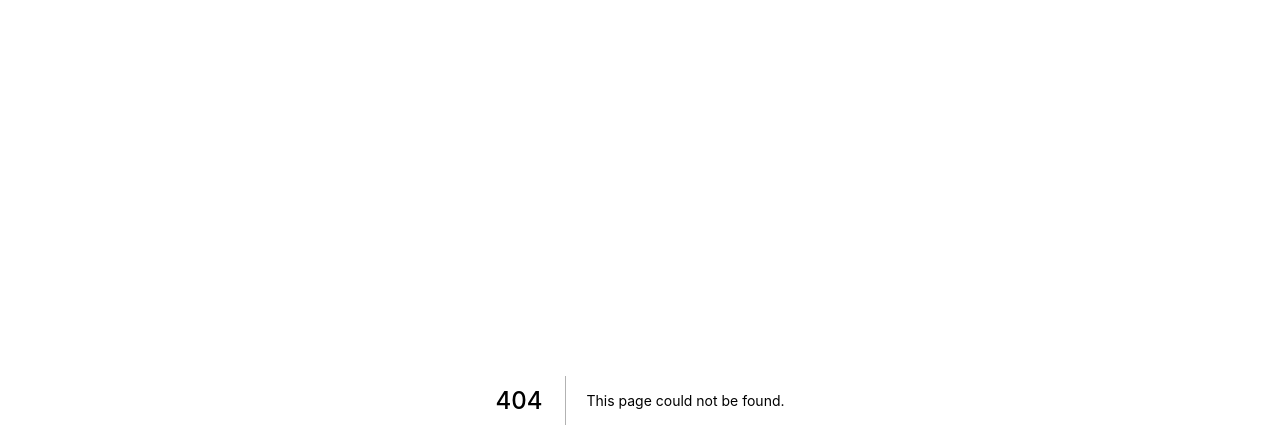
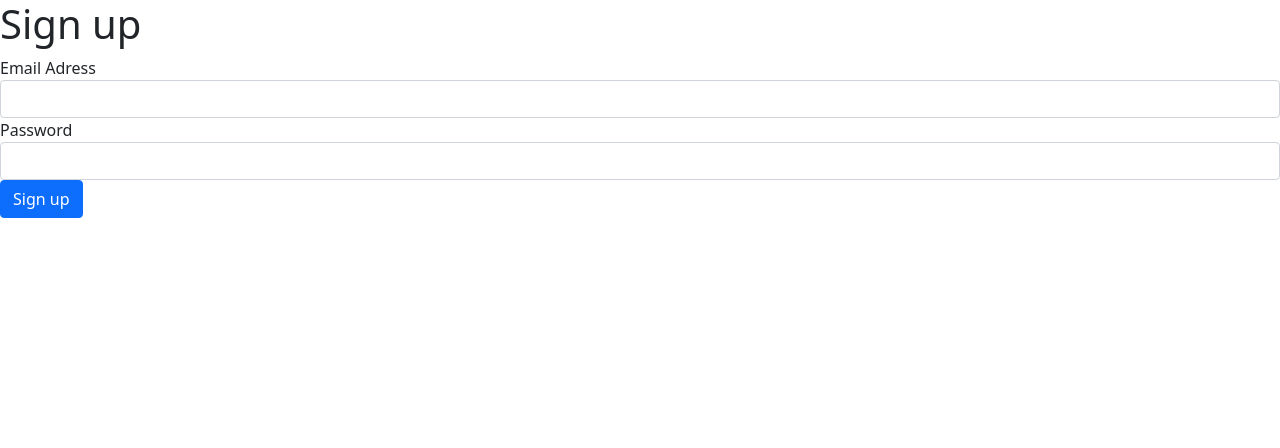
Before and after one commit to autumnjava/micro-tickets, a Next.js app in the folder client/: page /auth/signup in a window 1280 px wide. Before the commit this address had no page. Shown: the top 448 px of the page. Built offline with nearby package versions, Linux system fonts and the light colour scheme.

Commit message:
basic signup form

```diff
--- /dev/null
+++ b/client/pages/auth/signup.js
@@ -0,0 +1,17 @@
+export default () => {
+    return (
+        <form>
+            <h1>Sign up</h1>
+            <div className="form-group">
+                <label>Email Adress</label>
+                <input type="email" className="form-control" />
+            </div>
+            <div className="form-group">
+                <label>Password</label>
+                <input type="password" className="form-control" />
+            </div>
+            <button className="btn btn-primary">Sign up</button>
+        </form>
+
+    )
+}
```
